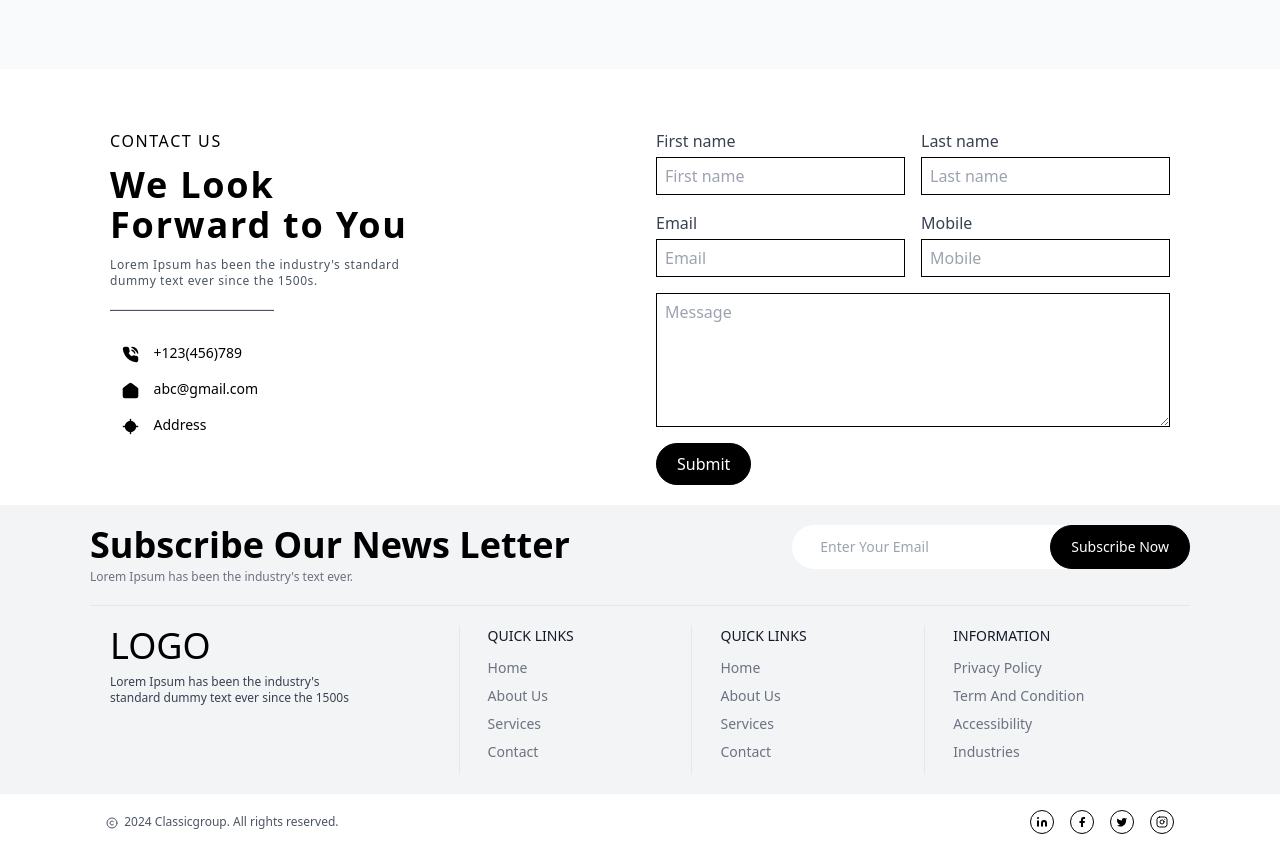
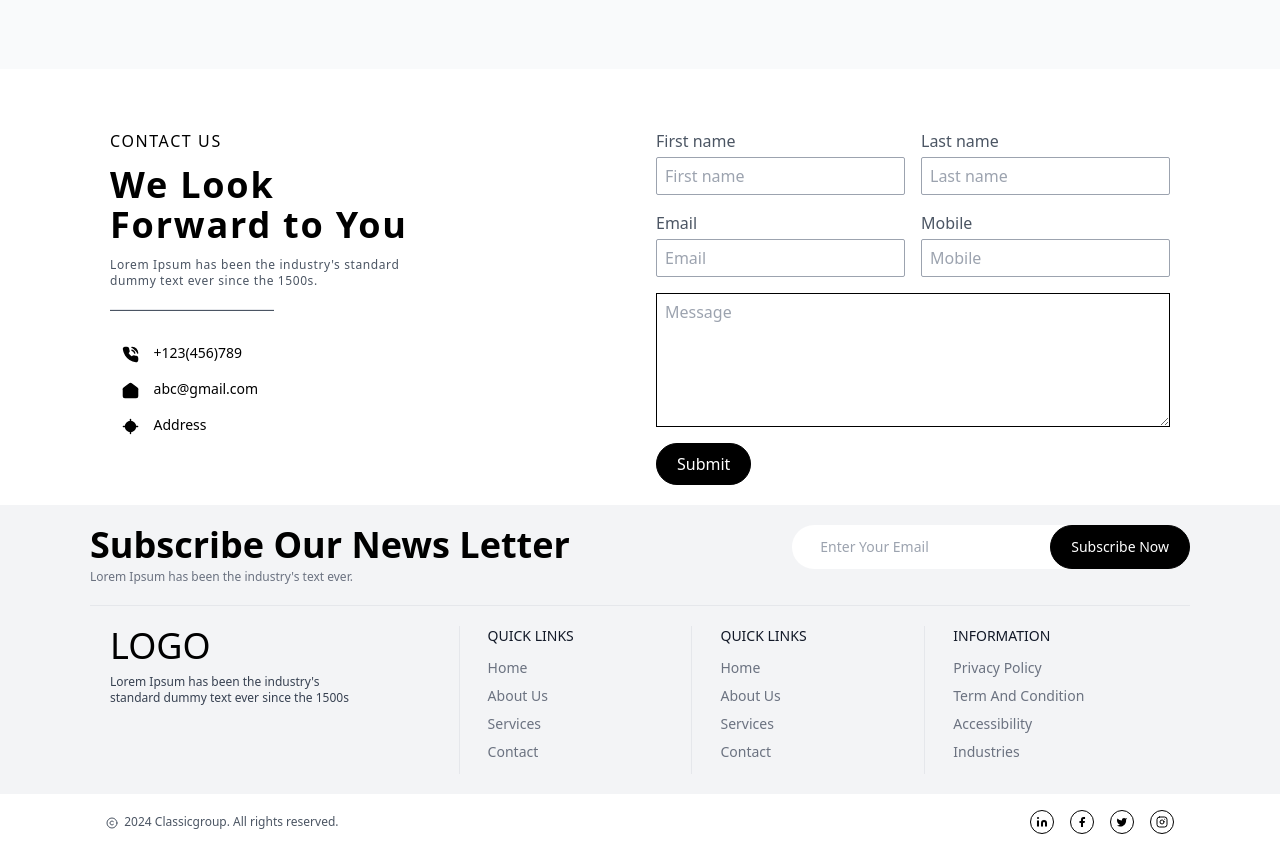
Before and after one commit to sah246ir/Landing-Page, a React (Create React App) app: page / in a window 1280 px wide. Shown: the part 5260-6110 px from the top of the page. Built offline with nearby package versions, Linux system fonts and the light colour scheme.

Commit message:
feat: input groups and textarea

```diff
--- a/src/components/Input.tsx
+++ b/src/components/Input.tsx
@@ -9,7 +9,7 @@ interface PropTypes {
 }
 const Input = ({ className, type, name, id, placeholder }: PropTypes) => {
     return (
-        <input className={'border border-black px-2 py-1.5 ' + className}
+        <input className={'border border-gray-400 px-2 py-1.5 rounded-sm ' + className}
             placeholder={placeholder}
             type={type}
             name={name}
@@ -26,8 +26,8 @@ interface GroupPropTypes extends PropTypes {
 export const InputGroup = ({ className, type, name, id, placeholder, labelClassName, inputClassName, label }: GroupPropTypes) => {
     return (
         <div className={'flex flex-col gap-1 ' + className}>
-            <label className={'text-md text-gray-700 font-light ' + labelClassName} htmlFor={id}>{label}</label>
-            <input className={'border border-black px-2 py-1.5 ' + inputClassName}
+            <label className={'text-md text-gray-600 font-medium ' + labelClassName} htmlFor={id}>{label}</label>
+            <Input className={'border border-gray-400 px-2 py-1.5 rounded-sm ' + inputClassName}
                 placeholder={placeholder}
                 type={type}
                 name={name}
@@ -36,4 +36,38 @@ export const InputGroup = ({ className, type, name, id, placeholder, labelClassN
     )
 }
 
+interface TextareaProps extends Omit<PropTypes,"type">{
+    rows?:number
+}
+export const Textarea = ({ className, rows, name, id, placeholder }: TextareaProps) => {
+    return (
+        <textarea className={'border border-gray-400 px-2 py-1.5 rounded-sm ' + className}
+            placeholder={placeholder}
+            name={name}
+            id={id}
+            rows={rows}
+            />
+    )
+}
+
+interface TextareaGroupPropTypes extends TextareaProps {
+    labelClassName?: string
+    inputClassName?: string
+    label?: string
+
+}
+export const TextareaGroup = ({ className, rows, name, id, placeholder, labelClassName, inputClassName, label }: TextareaGroupPropTypes) => {
+    return (
+        <div className={'flex flex-col gap-1 ' + className}>
+            <label className={'text-md text-gray-600 font-medium ' + labelClassName} htmlFor={id}>{label}</label>
+            <Textarea className={'border border-gray-400 px-2 py-1.5 rounded-sm ' + inputClassName}
+                placeholder={placeholder}
+                rows={rows}
+                name={name}
+                id={id} />
+        </div>
+    )
+}
+
+
 export default Input
```
